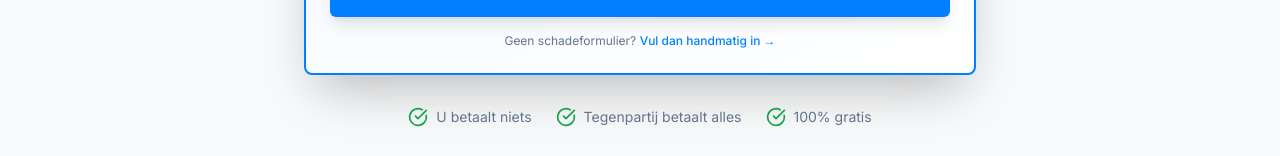
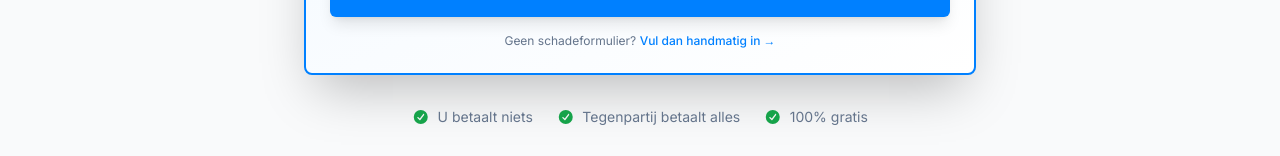
Before and after one commit to Championne/Gratisschadeverhalen.nl, a Next.js app: page / in a window 1280 px wide. Shown: the part 806-962 px from the top of the page. Built offline with nearby package versions, Linux system fonts and the light colour scheme; no server answers.

Commit message:
Replace checkmarks with Font Awesome icons

```diff
--- a/app/layout.tsx
+++ b/app/layout.tsx
@@ -6,6 +6,11 @@ import { CookieConsent } from "@/components/cookie-consent"
 import { ConditionalLayout } from "@/components/conditional-layout"
 import { StructuredData } from "@/components/structured-data"
 import { GoogleAnalytics, MicrosoftClarity } from "@/components/analytics"
+
+// Font Awesome config
+import { config } from "@fortawesome/fontawesome-svg-core"
+import "@fortawesome/fontawesome-svg-core/styles.css"
+config.autoAddCss = false
 
 const inter = Inter({
   subsets: ["latin"],
--- a/app/page.tsx
+++ b/app/page.tsx
@@ -3,6 +3,8 @@ import Link from "next/link"
 import { Button } from "@/components/ui/button"
 import { Card, CardContent, CardDescription, CardHeader, CardTitle } from "@/components/ui/card"
 import { CheckCircle, Shield, Clock, Euro, FileText, Upload, ChevronRight, Star, Car } from "lucide-react"
+import { FontAwesomeIcon } from "@fortawesome/react-fontawesome"
+import { faCircleCheck } from "@fortawesome/free-solid-svg-icons"
 import { HowToSchema, ReviewSchema } from "@/components/schema/howto-review-schema"
 
 export const metadata: Metadata = {
@@ -366,15 +368,15 @@ export default function HomePage() {
 
               <div className="flex flex-wrap items-center justify-center gap-3 sm:gap-6 mt-8 text-sm text-muted-foreground">
                 <span className="flex items-center gap-2">
-                  <CheckCircle className="h-5 w-5 text-green-600 flex-shrink-0" />
+                  <FontAwesomeIcon icon={faCircleCheck} className="h-5 w-5 text-green-600 flex-shrink-0" />
                   <span>U betaalt niets</span>
                 </span>
                 <span className="flex items-center gap-2">
-                  <CheckCircle className="h-5 w-5 text-green-600 flex-shrink-0" />
+                  <FontAwesomeIcon icon={faCircleCheck} className="h-5 w-5 text-green-600 flex-shrink-0" />
                   <span>Tegenpartij betaalt alles</span>
                 </span>
                 <span className="flex items-center gap-2">
-                  <CheckCircle className="h-5 w-5 text-green-600 flex-shrink-0" />
+                  <FontAwesomeIcon icon={faCircleCheck} className="h-5 w-5 text-green-600 flex-shrink-0" />
                   <span>100% gratis</span>
                 </span>
               </div>
--- a/package.json
+++ b/package.json
@@ -12,6 +12,9 @@
   },
   "dependencies": {
     "@ai-sdk/anthropic": "^3.0.15",
+    "@fortawesome/fontawesome-svg-core": "^7.1.0",
+    "@fortawesome/free-solid-svg-icons": "^7.1.0",
+    "@fortawesome/react-fontawesome": "^3.1.1",
     "@google-cloud/vision": "^5.3.4",
     "@radix-ui/react-alert-dialog": "^1.1.15",
     "@radix-ui/react-avatar": "^1.1.11",
```
Also changed, not shown: 1 other file (tests, documents, lock files or other folders).
